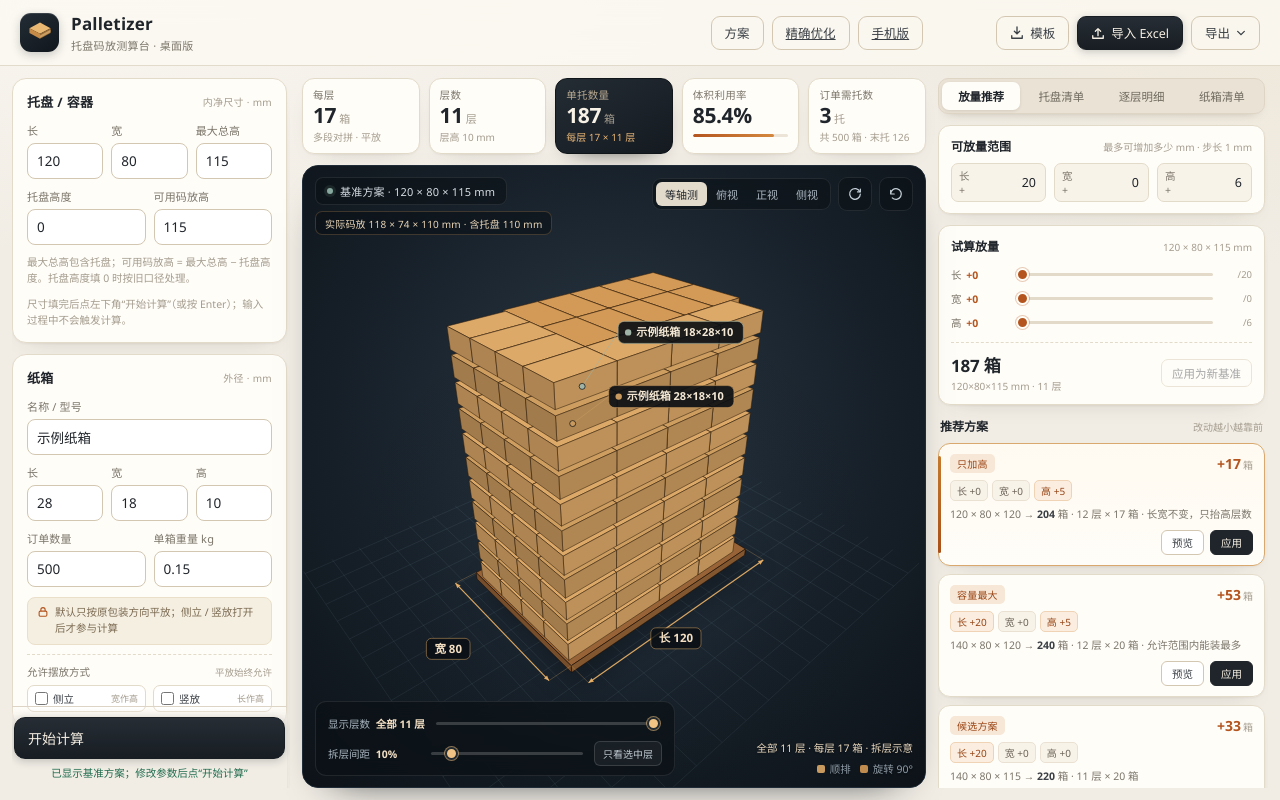
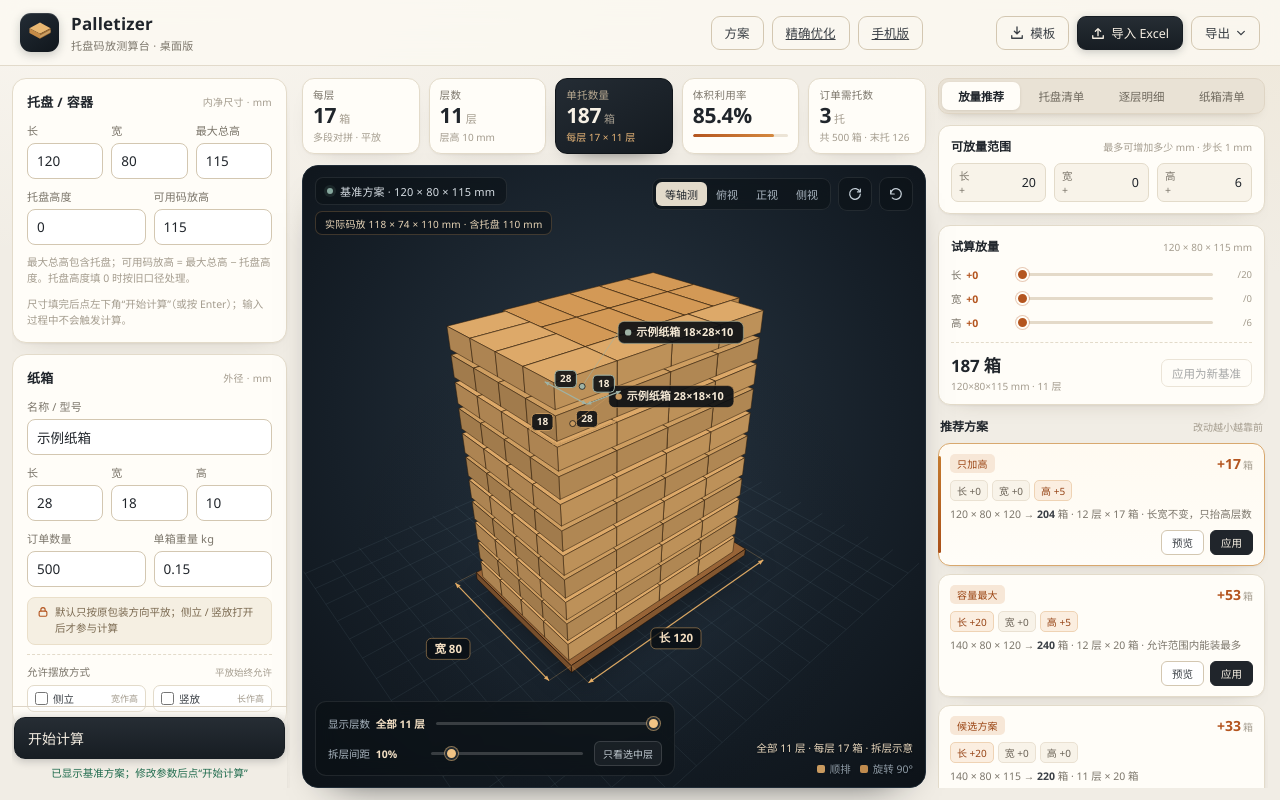
Before and after one commit to taneli888/palletizer, a plain HTML site: page desktop/index.html in a window 1280 px wide. Drawn offline with Linux system fonts and the light colour scheme.

Commit message:
Palletizer v1.9.12: CAD-style dimension arrows

```diff
--- a/desktop/js/app.js
+++ b/desktop/js/app.js
@@ -781,14 +781,19 @@
   function solutionLabels(sol) {
     return solOrientationGroups(sol).map(function (g, i) {
       var r = g.rect;
+      var z = (sol.layers - 1) * sol.pitch + g.thickness;
       return {
         text: state.carton.name + ' ' + fmt(g.w) + '×' + fmt(g.h) + '×' + fmt(g.thickness),
         color: i === 0 ? '#C99A5F' : '#9FB3A6',
         anchor: {
           x: r.wx + r.w / 2,
           y: r.wy + r.h / 2,
-          z: (sol.layers - 1) * sol.pitch + g.thickness
-        }
+          z: z
+        },
+        dims: [
+          { a: { x: r.wx, y: r.wy, z: z }, b: { x: r.wx + r.w, y: r.wy, z: z }, text: fmt(g.w) },
+          { a: { x: r.wx, y: r.wy, z: z }, b: { x: r.wx, y: r.wy + r.h, z: z }, text: fmt(g.h) }
+        ]
       };
     });
   }
@@ -827,7 +832,13 @@
       return {
         text: sku.name + ' ' + fmt(t.w) + '×' + fmt(t.h) + '×' + fmt(t.thickness),
         color: color,
-        anchor: t.anchor
+        anchor: t.anchor,
+        dims: [
+          { a: { x: t.anchor.x - t.w / 2, y: t.anchor.y - t.h / 2, z: t.anchor.z },
+            b: { x: t.anchor.x + t.w / 2, y: t.anchor.y - t.h / 2, z: t.anchor.z }, text: fmt(t.w) },
+          { a: { x: t.anchor.x - t.w / 2, y: t.anchor.y - t.h / 2, z: t.anchor.z },
+            b: { x: t.anchor.x - t.w / 2, y: t.anchor.y + t.h / 2, z: t.anchor.z }, text: fmt(t.h) }
+        ]
       };
     });
     return { boxes: boxes, labels: labels };
@@ -977,6 +988,8 @@
         var r = g.rect;
         return {
           x: r.wx + r.w / 2, y: r.wy + r.h / 2,
+          x0: r.wx, y0: r.wy, w: r.w, h: r.h,
+          wText: fmt(g.w), hText: fmt(g.h),
           text: fmt(g.w) + '×' + fmt(g.h) + '×' + fmt(g.thickness)
         };
       });
@@ -1000,6 +1013,10 @@
       (maxX - minX + pad * 2) + ' ' + (maxY - minY + pad * 2);
     var parts = [];
     parts.push('<svg viewBox="' + vb + '" preserveAspectRatio="xMidYMid meet" xmlns="http://www.w3.org/2000/svg">');
+    if (labels && labels.length) {
+      parts.push('<defs><marker id="dimArrow" markerWidth="7" markerHeight="7" refX="5.5" refY="3.5" orient="auto">' +
+        '<path d="M0 0 L7 3.5 L0 7 Z" fill="#8a4b22"/></marker></defs>');
+    }
     parts.push('<rect x="0" y="0" width="' + L + '" height="' + W + '" fill="#f7f1e5" stroke="#b9ab92" stroke-width="0.9" stroke-dasharray="3 2" vector-effect="non-scaling-stroke"/>');
     rects.forEach(function (r) {
       parts.push('<rect x="' + r.wx + '" y="' + r.wy + '" width="' + r.w + '" height="' + r.h +
@@ -1007,9 +1024,19 @@
         '" stroke="#7c5127" stroke-width="0.55" vector-effect="non-scaling-stroke"/>');
     });
     (labels || []).forEach(function (lab) {
-      parts.push('<text x="' + lab.x + '" y="' + lab.y +
-        '" text-anchor="middle" dominant-baseline="middle" font-size="' +
-        Math.max(5, Math.min(L, W) * 0.018) + '" fill="#3d2814">' + esc(lab.text) + '</text>');
+      var fs = Math.max(5, Math.min(L, W) * 0.018);
+      var midX = lab.x0 + lab.w / 2;
+      var midY = lab.y0 + lab.h / 2;
+      var lineY = lab.y0 + lab.h * 0.72;
+      var lineX = lab.x0 + lab.w * 0.72;
+      parts.push('<line x1="' + lab.x0 + '" y1="' + lineY + '" x2="' + (lab.x0 + lab.w) + '" y2="' + lineY +
+        '" stroke="#8a4b22" stroke-width="0.7" vector-effect="non-scaling-stroke" marker-start="url(#dimArrow)" marker-end="url(#dimArrow)"/>');
+      parts.push('<text x="' + midX + '" y="' + (lineY - fs * 0.45) + '" text-anchor="middle" font-size="' + fs +
+        '" fill="#6b3a1c">' + esc(lab.wText) + '</text>');
+      parts.push('<line x1="' + lineX + '" y1="' + lab.y0 + '" x2="' + lineX + '" y2="' + (lab.y0 + lab.h) +
+        '" stroke="#8a4b22" stroke-width="0.7" vector-effect="non-scaling-stroke" marker-start="url(#dimArrow)" marker-end="url(#dimArrow)"/>');
+      parts.push('<text x="' + (lineX - fs * 0.4) + '" y="' + midY + '" text-anchor="end" dominant-baseline="middle" font-size="' + fs +
+        '" fill="#6b3a1c">' + esc(lab.hText) + '</text>');
     });
     parts.push('</svg>');
     return parts.join('');
--- a/desktop/js/render3d.js
+++ b/desktop/js/render3d.js
@@ -393,8 +393,62 @@
   };
 
   Scene3D.prototype._drawCartonLabels = function (ctx, cam, labels) {
+    function dimArrow(a, b, color) {
+      var ang = Math.atan2(b.y - a.y, b.x - a.x);
+      var size = 5;
+      ctx.fillStyle = color;
+      ctx.beginPath();
+      ctx.moveTo(b.x, b.y);
+      ctx.lineTo(b.x - size * Math.cos(ang - 0.4), b.y - size * Math.sin(ang - 0.4));
+      ctx.lineTo(b.x - size * Math.cos(ang + 0.4), b.y - size * Math.sin(ang + 0.4));
+      ctx.closePath();
+      ctx.fill();
+    }
+    function dimPill(text, x, y, color) {
+      ctx.font = '600 10px "Segoe UI","Microsoft YaHei",sans-serif';
+      var tw = ctx.measureText(text).width;
+      var bw = tw + 10, bh = 17;
+      var rx = x - bw / 2, ry = y - bh / 2;
+      ctx.fillStyle = 'rgba(9,14,19,.88)';
+      ctx.strokeStyle = color;
+      ctx.lineWidth = 1;
+      ctx.beginPath();
+      ctx.moveTo(rx + 4, ry);
+      ctx.arcTo(rx + bw, ry, rx + bw, ry + bh, 4);
+      ctx.arcTo(rx + bw, ry + bh, rx, ry + bh, 4);
+      ctx.arcTo(rx, ry + bh, rx, ry, 4);
+      ctx.arcTo(rx, ry, rx + bw, ry, 4);
+      ctx.closePath();
+      ctx.fill();
+      ctx.stroke();
+      ctx.fillStyle = '#f5e9d5';
+      ctx.textAlign = 'center';
+      ctx.textBaseline = 'middle';
+      ctx.fillText(text, x, y + 0.5);
+    }
+    function drawDims(label) {
+      var color = label.color || '#C99A5F';
+      (label.dims || []).forEach(function (d) {
+        var a = self._project(cam, [d.a.x, d.a.y, d.a.z]);
+        var b = self._project(cam, [d.b.x, d.b.y, d.b.z]);
+        if (!a || !b) return;
+        ctx.save();
+        ctx.strokeStyle = color;
+        ctx.lineWidth = 1.2;
+        ctx.beginPath();
+        ctx.moveTo(a.x, a.y);
+        ctx.lineTo(b.x, b.y);
+        ctx.stroke();
+        dimArrow(a, b, color);
+        dimArrow(b, a, color);
+        ctx.restore();
+        dimPill(d.text, (a.x + b.x) / 2, (a.y + b.y) / 2 + (Math.abs(b.x - a.x) > Math.abs(b.y - a.y) ? -14 : 0), color);
+      });
+    }
+    var self = this;
     for (var i = 0; i < labels.length; i++) {
       var label = labels[i];
+      drawDims(label);
       var p = this._project(cam, [label.anchor.x, label.anchor.y, label.anchor.z]);
       if (!p) continue;
       var text = String(label.text || '');
--- a/js/mobile.js
+++ b/js/mobile.js
@@ -4,7 +4,7 @@
   var Core = window.PalletCore;
   var XL = window.XlsxLite;
   var KEY = 'palletizer.v1';
-  var VERSION = '1.9.11';
+  var VERSION = '1.9.12';
   var PALETTE = ['#C99A5F', '#9FB3A6', '#C7A6A0', '#B1A3C9', '#D1B280', '#8FA9B8'];
 
   var DEFAULTS = {
--- a/sw.js
+++ b/sw.js
@@ -1,5 +1,5 @@
 /* Palletizer 离线缓存 */
-const CACHE = 'palletizer-v1.9.11';
+const CACHE = 'palletizer-v1.9.12';
 const ASSETS = [
   './',
   './index.html',
```
Also changed, not shown: index.html (+1 -1 lines), 1 other file.
